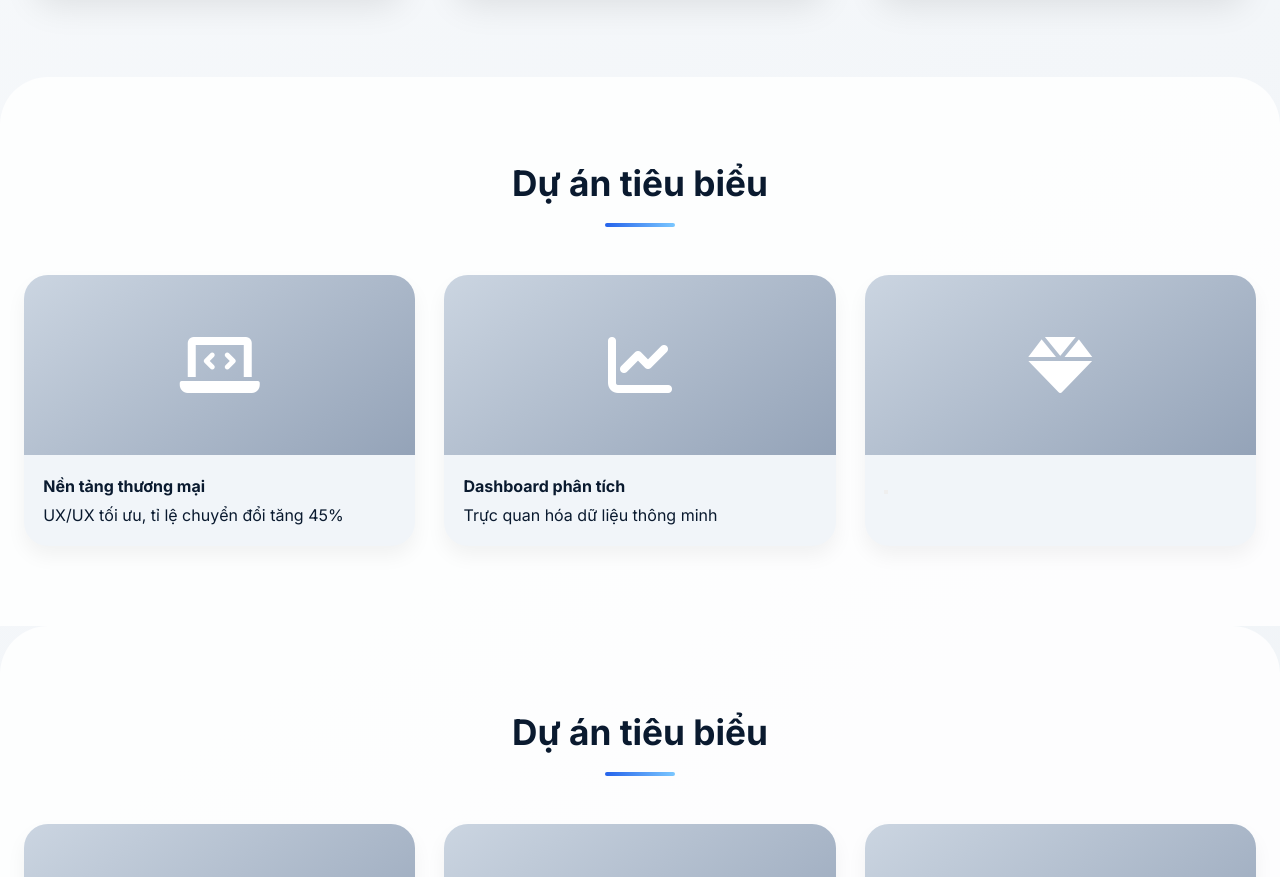
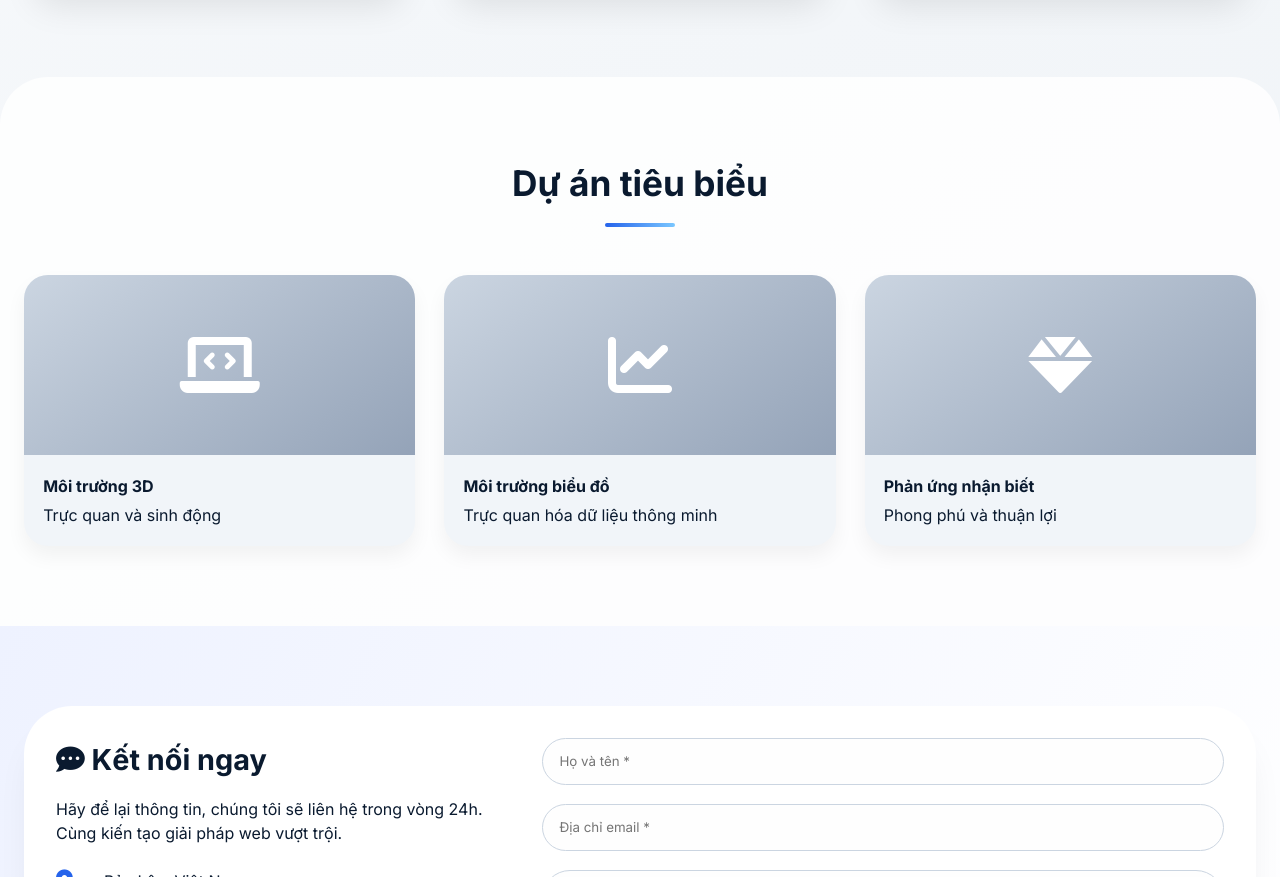
Before and after one commit to Robinuser-raven/Xu-n-l-m-v-b-o-l-m-h-a-th-nghi-m, a plain HTML site: page index.html in a window 1280 px wide. Shown: the part 989-1866 px from the top of the page. Drawn offline with Linux system fonts and the light colour scheme.

Commit message:
Update index.html

```diff
--- a/index.html
+++ b/index.html
@@ -450,30 +450,6 @@
         </div>
     </section>
 
-    <!-- Gallery / Portfolio -->
-    <section id="gallery" class="gallery">
-        <div class="container">
-            <h2 class="section-title">Dự án tiêu biểu</h2>
-            <div class="gallery-grid">
-                <div class="gallery-item fade-up">
-                    <div class="gallery-img"><i class="fas fa-laptop-code" style="font-size: 4rem;"></i></div>
-                    <div class="gallery-info">
-                        <h4>Nền tảng thương mại</h4>
-                        <p>UX/UX tối ưu, tỉ lệ chuyển đổi tăng 45%</p>
-                    </div>
-                </div>
-                <div class="gallery-item fade-up">
-                    <div class="gallery-img"><i class="fas fa-chart-line" style="font-size: 4rem;"></i></div>
-                    <div class="gallery-info">
-                        <h4>Dashboard phân tích</h4>
-                        <p>Trực quan hóa dữ liệu thông minh</p>
-                    </div>
-                </div>
-                <div class="gallery-item fade-up">
-                    <div class="gallery-img"><i class="fas fa-gem" style="font-size: 4rem;"></i></div>
-                    <div class="gallery-info">
-                        <button href    </div>
-    </section>
 
     <!-- Gallery / Portfolio -->
     <section id="gallery" class="gallery">
@@ -481,20 +457,20 @@
             <h2 class="section-title">Dự án tiêu biểu</h2>
             <div class="gallery-grid">
                 <div class="gallery-item fade-up">
-                    <div class="gallery-img"><i class="fas fa-laptop-code" style="font-size: 4rem;"></i></div>
+                    <div href ="3dpro.html" class="gallery-img"><i class="fas fa-laptop-code" style="font-size: 4rem;"></i></div>
                     <div class="gallery-info">
                         <h4>Môi trường 3D</h4>
                         <p>Trực quan và sinh động</p>
                     </div>
                 </div>
                 <div class="gallery-item fade-up">
-                    <div class="gallery-img"><i class="fas fa-chart-line" style="font-size: 4rem;"></i></div>
+                    <div href = "bido.html" class="gallery-img"><i class="fas fa-chart-line" style="font-size: 4rem;"></i></div>
                     <div class="gallery-info">
                         <h4>Môi trường biểu đồ </h4>
                         <p>Trực quan hóa dữ liệu thông minh</p>
                     </div>
                 </div>
-                <div class="gallery-item fade-up">
+                <div href ="nb.html"  class="gallery-item fade-up">
                     <div class="gallery-img"><i class="fas fa-gem" style="font-size: 4rem;"></i></div>
                     <div class="gallery-info">
                          <h4>Phản ứng nhận biết</h4>
```
